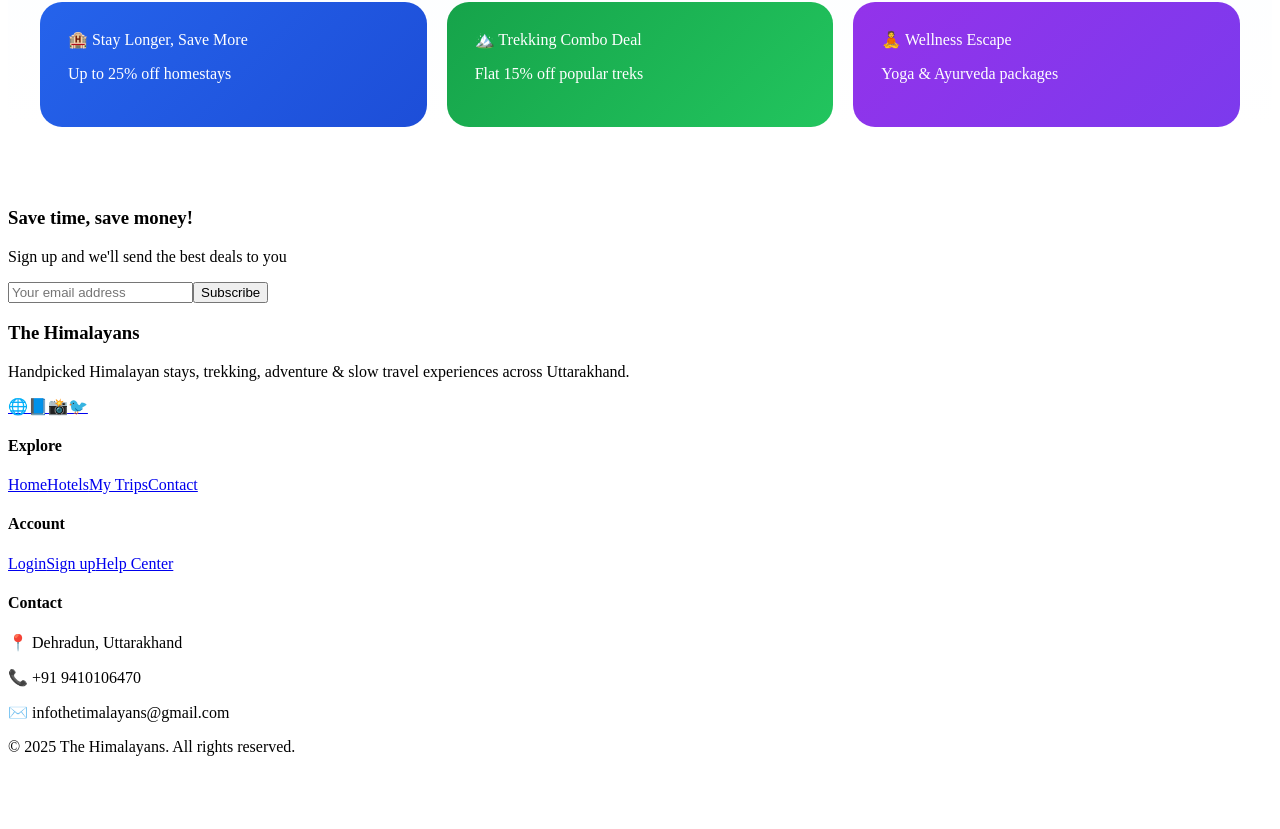
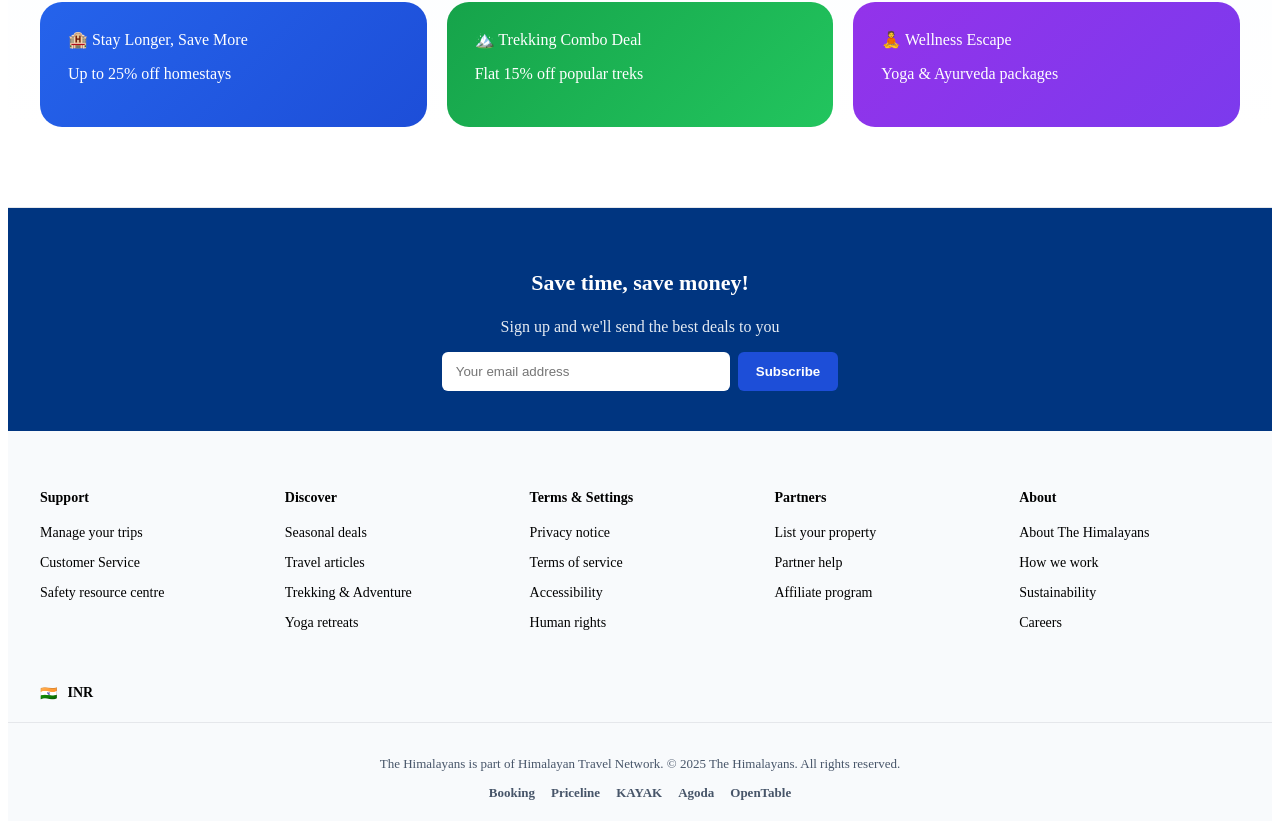
Before and after one commit to pamnautiyal-cpu/himstay, a React (Vite) app in the folder frontend/: page / in a window 1280 px wide. Shown: the part 1574-2403 px from the top of the page. Before the commit the page ends 2338 px from the top, so only its background shows below. Built offline with nearby package versions, Linux system fonts and the light colour scheme.

Commit message:
Add Booking.com style footer

```diff
--- a/frontend/src/components/Footer.jsx
+++ b/frontend/src/components/Footer.jsx
@@ -1,68 +1,158 @@
 import React from "react";
 
-function Footer() {
+export default function Footer() {
   return (
-    <footer className="hs-footer">
-      {/* TOP SEARCH BAR */}
-      <div className="hs-footer-search">
-        <h3>Save time, save money!</h3>
-        <p>Sign up and we'll send the best deals to you</p>
+    <footer style={{ background: "#f8fafc", borderTop: "1px solid #e5e7eb" }}>
 
-        <div className="hs-footer-search-box">
-          <input type="email" placeholder="Your email address" />
-          <button>Subscribe</button>
+      {/* NEWSLETTER */}
+      <div
+        style={{
+          background: "#003580",
+          color: "#fff",
+          padding: "40px 20px",
+          textAlign: "center",
+        }}
+      >
+        <h3 style={{ fontSize: 22, fontWeight: 700 }}>
+          Save time, save money!
+        </h3>
+        <p style={{ opacity: 0.9 }}>
+          Sign up and we'll send the best deals to you
+        </p>
+
+        <div
+          style={{
+            marginTop: 16,
+            display: "flex",
+            justifyContent: "center",
+            gap: 8,
+            flexWrap: "wrap",
+          }}
+        >
+          <input
+            placeholder="Your email address"
+            style={{
+              padding: "12px 14px",
+              width: 260,
+              borderRadius: 6,
+              border: "none",
+              outline: "none",
+            }}
+          />
+          <button
+            style={{
+              padding: "12px 18px",
+              borderRadius: 6,
+              border: "none",
+              background: "#1d4ed8",
+              color: "#fff",
+              fontWeight: 700,
+              cursor: "pointer",
+            }}
+          >
+            Subscribe
+          </button>
         </div>
       </div>
 
-      {/* MAIN FOOTER */}
-      <div className="hs-footer-inner">
-        {/* BRAND */}
-        <div className="hs-footer-col">
-          <h3>The Himalayans</h3>
-          <p>
-            Handpicked Himalayan stays, trekking, adventure & slow travel
-            experiences across Uttarakhand.
-          </p>
-
-          {/* SOCIAL ICONS */}
-          <div className="hs-footer-social">
-            <a href="#">🌐</a>
-            <a href="#">📘</a>
-            <a href="#">📸</a>
-            <a href="#">🐦</a>
-          </div>
+      {/* LINKS GRID */}
+      <div
+        style={{
+          maxWidth: 1200,
+          margin: "0 auto",
+          padding: "40px 20px",
+          display: "grid",
+          gridTemplateColumns: "repeat(auto-fit, minmax(180px, 1fr))",
+          gap: 24,
+          fontSize: 14,
+        }}
+      >
+        <div>
+          <h4>Support</h4>
+          <p>Manage your trips</p>
+          <p>Customer Service</p>
+          <p>Safety resource centre</p>
         </div>
 
-        {/* LINKS */}
-        <div className="hs-footer-col">
-          <h4>Explore</h4>
-          <a href="/">Home</a>
-          <a href="/hotels">Hotels</a>
-          <a href="/mytrips">My Trips</a>
-          <a href="/contact">Contact</a>
+        <div>
+          <h4>Discover</h4>
+          <p>Seasonal deals</p>
+          <p>Travel articles</p>
+          <p>Trekking & Adventure</p>
+          <p>Yoga retreats</p>
         </div>
 
-        <div className="hs-footer-col">
-          <h4>Account</h4>
-          <a href="/login">Login</a>
-          <a href="/register">Sign up</a>
-          <a href="#">Help Center</a>
+        <div>
+          <h4>Terms & Settings</h4>
+          <p>Privacy notice</p>
+          <p>Terms of service</p>
+          <p>Accessibility</p>
+          <p>Human rights</p>
         </div>
 
-        <div className="hs-footer-col">
-          <h4>Contact</h4>
-          <p>📍 Dehradun, Uttarakhand</p>
-          <p>📞 +91 9410106470</p>
-          <p>✉️ infothetimalayans@gmail.com</p>
+        <div>
+          <h4>Partners</h4>
+          <p>List your property</p>
+          <p>Partner help</p>
+          <p>Affiliate program</p>
+        </div>
+
+        <div>
+          <h4>About</h4>
+          <p>About The Himalayans</p>
+          <p>How we work</p>
+          <p>Sustainability</p>
+          <p>Careers</p>
         </div>
       </div>
 
-      {/* BOTTOM */}
-      <div className="hs-footer-bottom">
-        © 2025 The Himalayans. All rights reserved.
+      {/* CURRENCY */}
+      <div
+        style={{
+          maxWidth: 1200,
+          margin: "0 auto",
+          padding: "0 20px 20px",
+          display: "flex",
+          alignItems: "center",
+          gap: 10,
+          fontSize: 14,
+        }}
+      >
+        🇮🇳 <strong>INR</strong>
+      </div>
+
+      {/* COPYRIGHT */}
+      <div
+        style={{
+          borderTop: "1px solid #e5e7eb",
+          padding: "20px",
+          textAlign: "center",
+          fontSize: 13,
+          color: "#475569",
+        }}
+      >
+        <p>
+          The Himalayans is part of Himalayan Travel Network.
+          © 2025 The Himalayans. All rights reserved.
+        </p>
+
+        <div
+          style={{
+            marginTop: 12,
+            display: "flex",
+            justifyContent: "center",
+            gap: 16,
+            flexWrap: "wrap",
+            fontWeight: 700,
+          }}
+        >
+          <span>Booking</span>
+          <span>Priceline</span>
+          <span>KAYAK</span>
+          <span>Agoda</span>
+          <span>OpenTable</span>
+        </div>
       </div>
     </footer>
   );
 }
-
-export default Footer;
```
